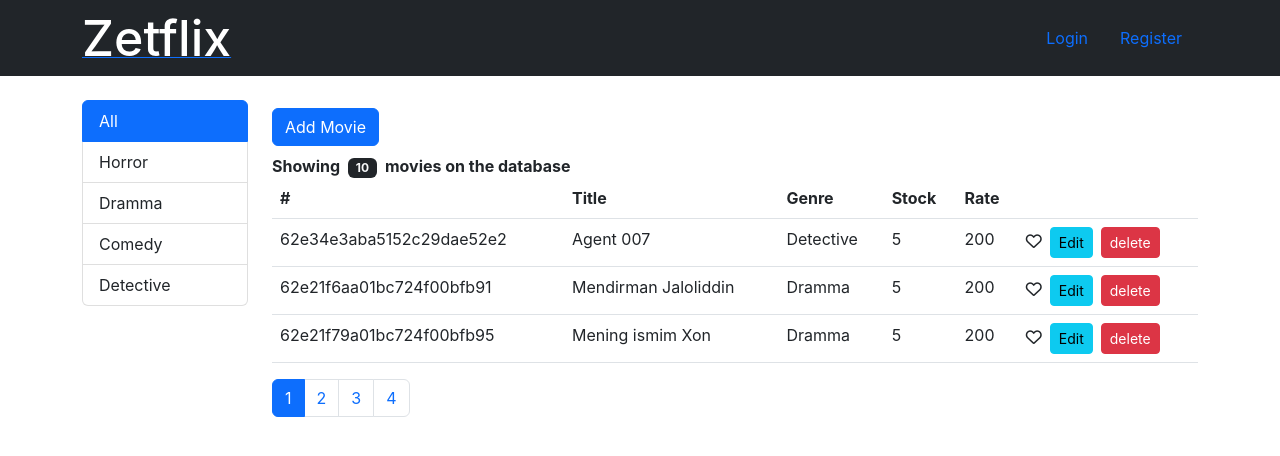
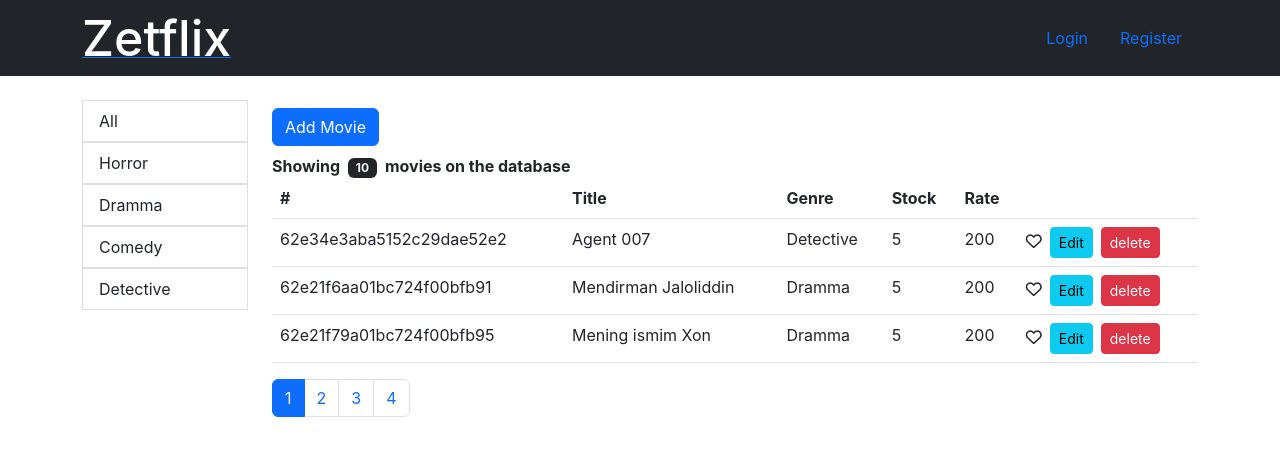
Before and after one commit to MuhammaddiyorQobulov/HOMEWORKS, a React (Create React App) app: page / in a window 1280 px wide. Shown: the top 456 px of the page. Built offline with nearby package versions, Linux system fonts and the light colour scheme.

Commit message:
finish codes without edit

```diff
--- a/src/app.jsx
+++ b/src/app.jsx
@@ -5,17 +5,35 @@ import { NavBar } from "./components";
 import AddMovie from "./pages/add-movie";
 
 class App extends Component {
+  state = {
+    newMovies: JSON.parse(localStorage.getItem("newMovies")),
+  };
+
+  addMovie = (arr) => {
+    const newMovies = this.state.newMovies;
+    newMovies.push(arr);
+    localStorage.setItem("newMovies", JSON.stringify(newMovies));
+  };
 
   render() {
+    if (!localStorage.hasOwnProperty("newMovies")) {
+      localStorage.setItem("newMovies", JSON.stringify([]));
+    }
+    console.log(localStorage.hasOwnProperty("newMovies"));
+
     return (
       <>
         <NavBar />
         <div className="container pt-4 wrapper">
           <Switch>
-            <Route exact path="/" component={Movies} />
             <Route exact path="/login" component={Login} />
             <Route exact path="/register" component={Register} />
-            <Route exact path="/add-movie" component={AddMovie} />
+            <Route
+              exact
+              path="/add-movie"
+              component={() => <AddMovie addMovie={this.addMovie} />}
+            />
+            <Route path="/" component={Movies} />
           </Switch>
         </div>
       </>
--- a/src/components/genres.jsx
+++ b/src/components/genres.jsx
@@ -1,15 +1,21 @@
+import { Link } from "react-router-dom";
 
 const Genres = ({ genres = [], genreID, onSelect }) => {
   return (
-    <div className='col-2'>
-      <ul className='list-group'>
+    <div className="col-2">
+      <ul className="list-group" style={{ listStyle: "none" }}>
         {genres.map((genre) => (
-          <li
-            key={genre._id}
-            className={`list-group-item ${genre._id === genreID && "active"}`}
-            style={{ cursor: "pointer" }}
-            onClick={() => onSelect(genre._id)}>
-            {genre.name}
+          <li key={genre._id}>
+            <Link
+              to={`/${genre.name}`}
+              className={`list-group-item ${
+                window.location.pathname === `/${genre.name}` && "active"
+              }`}
+              style={{ cursor: "pointer" }}
+              onClick={() => onSelect(genre._id)}
+            >
+              {genre.name}
+            </Link>
           </li>
         ))}
       </ul>
--- a/src/pages/add-movie.jsx
+++ b/src/pages/add-movie.jsx
@@ -10,7 +10,6 @@ String.prototype.toCapital = function () {
 class AddMovie extends Component {
   state = {
     disabled: false,
-
     movie: {
       genre: "Detective",
       title: "Break Out",
@@ -18,13 +17,12 @@ class AddMovie extends Component {
       rate: "2",
       stock: "150",
     },
-
-    errors: {},
   };
 
   handleSubmit = (e) => {
     e.preventDefault();
     this.setState({ disabled: true });
+    this.props.addMovie(this.state.movie);
 
     const { title, genre } = this.state.movie;
     setTimeout(() => {
@@ -45,6 +43,13 @@ class AddMovie extends Component {
       <>
         <h1>Add Movie Form</h1>
         <form onSubmit={this.handleSubmit}>
+          <Input
+            name="genre"
+            label="Genre Name"
+            placeholder="Enter new Genre Name"
+            value={movie.genre}
+            onChange={this.handleChange}
+          />
           <Input
             name="title"
             label="Movie Name"
--- a/src/pages/movies.jsx
+++ b/src/pages/movies.jsx
@@ -5,6 +5,7 @@ import { fakeGetGenres, fakeGetMovies } from "../services";
 import { paginate } from "../helpers/paginate";
 import { MoviesTable, Genres, Loader, Total } from "../components";
 import { Link } from "react-router-dom";
+import { logDOM } from "@testing-library/react";
 /**
  * @imports
  * ✅ packages
@@ -44,17 +45,49 @@ class Movies extends Component {
   };
 
   handleDeleteMovie = (movieID) => {
+    const locMovies = JSON.parse(localStorage.getItem("newMovies"));
+
+    const filterLocMovie = locMovies.filter((movie) => movie.id !== movieID);
+    localStorage.setItem("newMovies", JSON.stringify(filterLocMovie));
     const movies = this.state.movies.filter((movie) => movie._id !== movieID);
+
     this.setState({ movies });
     toast.error(`Deleted Movie = ${movieID}`);
   };
 
+  renderNewMovie = () => {
+    const newMovies = JSON.parse(localStorage.getItem("newMovies"));
+    console.log(newMovies);
+    const movies = newMovies.map(({ id, rate, title, genre, stock }, idx) => {
+      let genreID = "";
+      if (genre === "Detective") {
+        genreID = "62e205c2a01bc724f00bf9e1";
+      } else if (genre === "Comedy") {
+        genreID = "62e205b8a01bc724f00bf9dd";
+      } else if (genre === "Dramma") {
+        genreID = "62e205aea01bc724f00bf9db";
+      } else if (genre === "Horror") {
+        genreID = "62e0dd25a92da7816ff603cf";
+      }
+
+      return {
+        dailyRentalRate: rate,
+        genre: { _id: genreID, name: genre },
+        numberInStock: stock,
+        title: title,
+        _id: id,
+      };
+    });
+
+    return movies;
+  };
+
   componentDidMount() {
-    const movies = fakeGetMovies();
+    let movies = fakeGetMovies();
     const genres = fakeGetGenres();
-
     genres.unshift({ name: "All", _id: "all" });
-
+    movies = [...movies, ...this.renderNewMovie()];
+    console.log(movies);
     setTimeout(() => this.setState({ loading: false, movies, genres }), 1000);
   }
 
```
Also changed, not shown: src/components/movies-table.jsx (+5 -4 lines).
